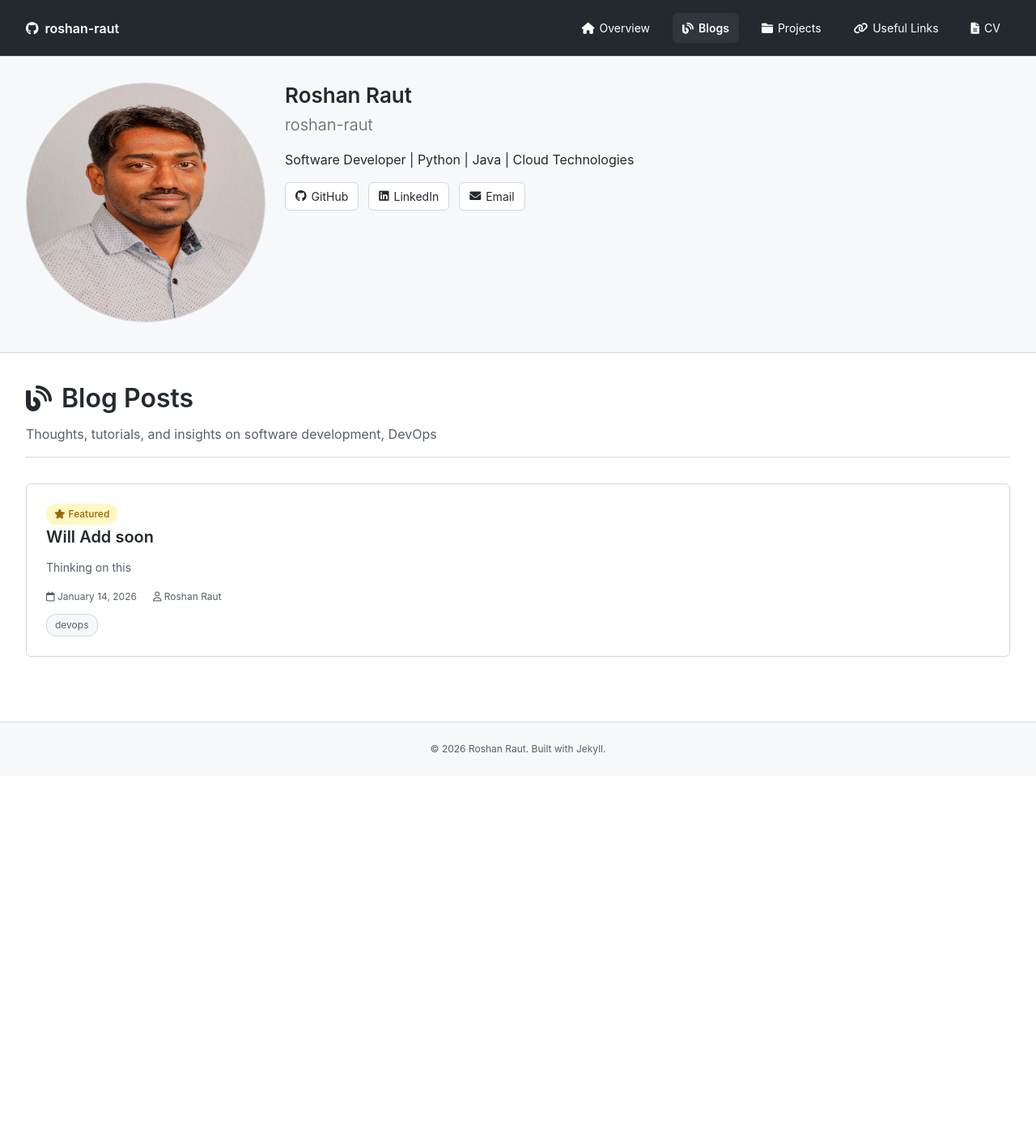
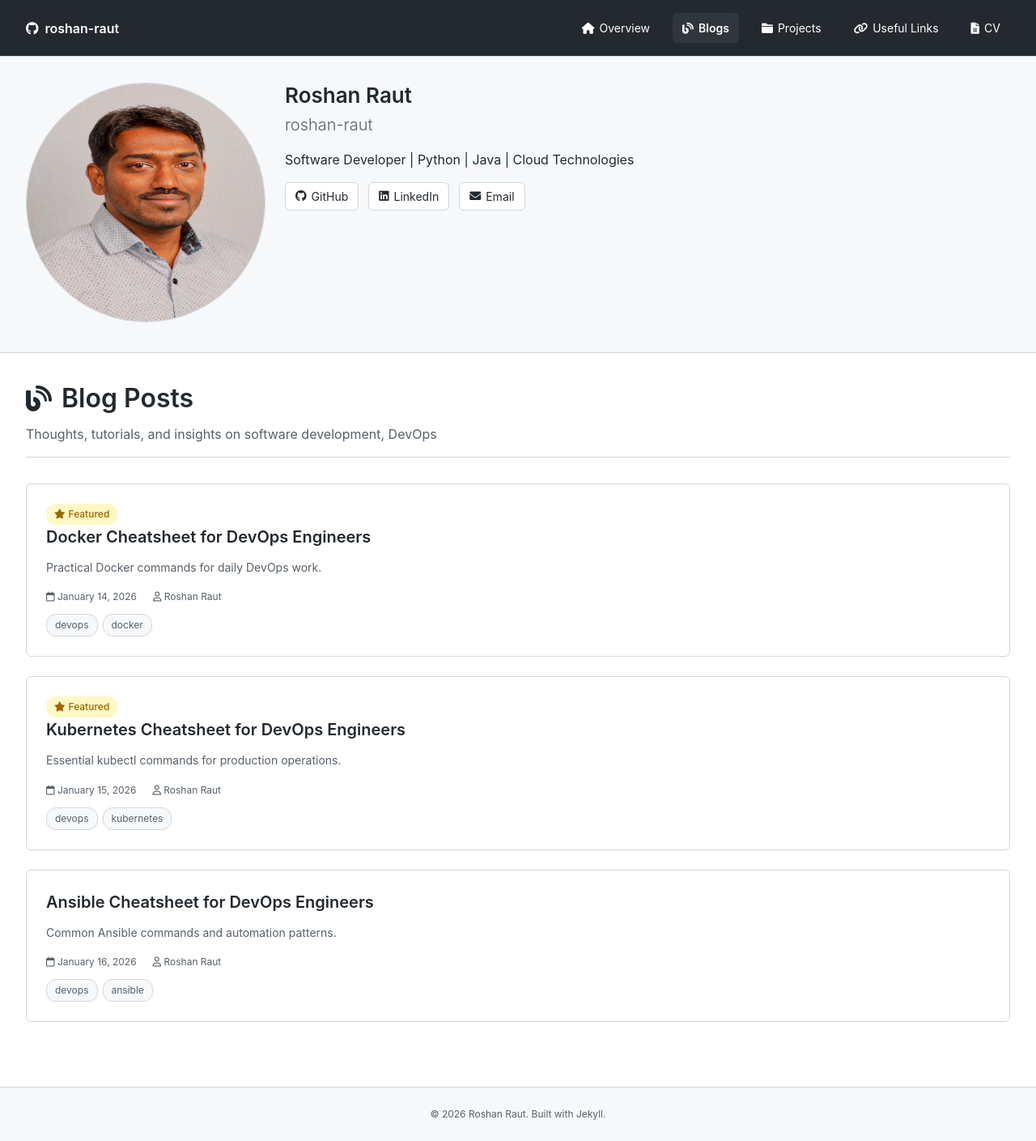
Before and after one commit to roshan-raut/portfolio, a Jekyll site: the page built from blogs.html, in a window 1280 px wide. Shown: the whole page at 81% size. Built offline with Jekyll 4.4.1, drawn with Linux system fonts in a browser that asks for light colours; before the commit the page ends 958 px from its top, so only the background shows below that.

Commit message:
Adds cheatsheets

```diff
--- a/_data/blogs.yml
+++ b/_data/blogs.yml
@@ -1,8 +1,30 @@
-# Blog Posts (Sample data - you can add more)
-- title: "Will Add soon"
-  excerpt: "Thinking on this"
+# Blog Posts
+- title: "Docker Cheatsheet for DevOps Engineers"
+  excerpt: "Practical Docker commands for daily DevOps work."
   date: 2026-01-14
   author: "Roshan Raut"
+  slug: "docker-cheatsheet"
   tags:
     - devops
+    - docker
   featured: true
+
+- title: "Kubernetes Cheatsheet for DevOps Engineers"
+  excerpt: "Essential kubectl commands for production operations."
+  date: 2026-01-15
+  author: "Roshan Raut"
+  slug: "kubernetes-cheatsheet"
+  tags:
+    - devops
+    - kubernetes
+  featured: true
+
+- title: "Ansible Cheatsheet for DevOps Engineers"
+  excerpt: "Common Ansible commands and automation patterns."
+  date: 2026-01-16
+  author: "Roshan Raut"
+  slug: "ansible-cheatsheet"
+  tags:
+    - devops
+    - ansible
+  featured: false
```
Also changed, not shown: _layouts/blogs/list.html (added, +37 -0 lines), _layouts/blogs/single.html (added, +24 -0 lines), content/blogs/ansible-cheatsheet.md (added, +69 -0 lines), content/blogs/docker-cheatsheet.md (added, +77 -0 lines), content/blogs/kubernetes-cheatsheet.md (added, +74 -0 lines).
